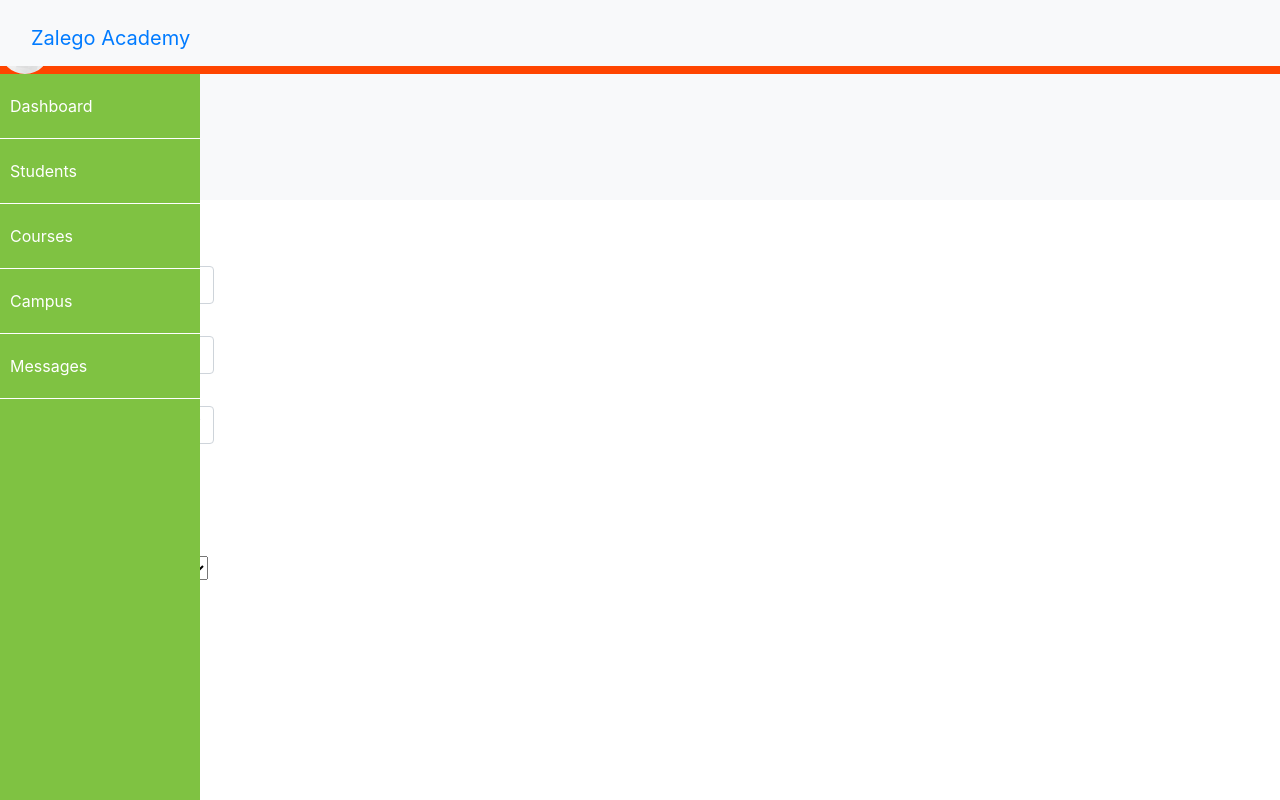
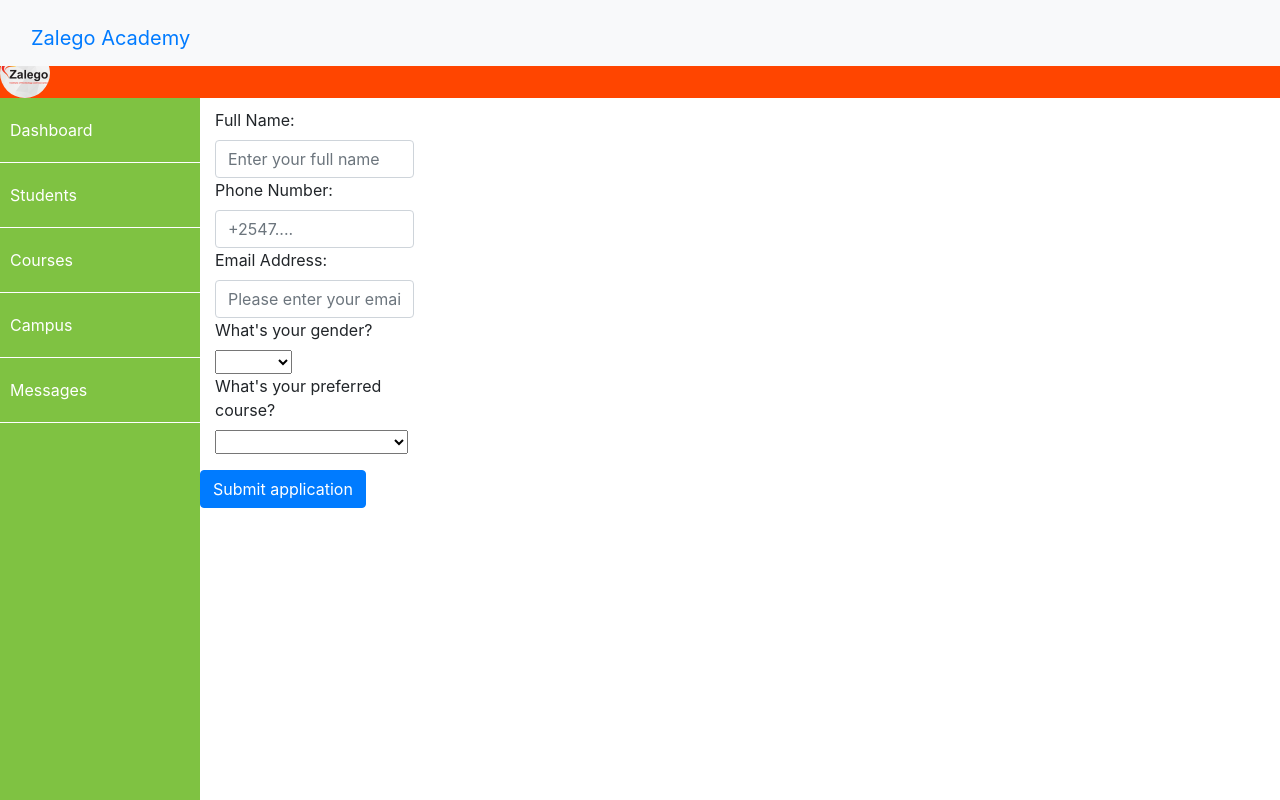
Before and after one commit to Michelle-Wanderi/project, a PHP site: page /add-enrollment.php in a window 1280 px wide. Run offline with PHP 8.4, Linux system fonts and the light colour scheme.

Commit message:
other changes

```diff
--- a/add-enrollment.php
+++ b/add-enrollment.php
@@ -41,15 +41,7 @@ else{
     <link rel="stylesheet" href="font-awesome/fonts/fontawesome-webfont.svg">
 </head>
 <body>
-    <!-- All our code. write here   -->
 
-	<div class="header">
-	<img src="zalego.jpg" alt="zalego" height="50" width="50" class="rounded-circle">
-	<a href="#" class="navbar-trigger"><span></span></a>
-	</div>
-	<div class="sidebar">
-        <?php require_once('includes/sidebar.php')?>
-	</div>
     <nav  class="navbar navbar-expand-lg bg-light fixed-top ">
         <div class="container-fluid">
             <a href="#" class="navbar-brand">Zalego Academy</a>
@@ -58,9 +50,15 @@ else{
             </button>
         </div>
     </nav><br><br>
-    <main class="p-5 bg-light grey text-black mb-4">
-        <h1>Join Us</h1>
-    </main>
+    <div class="header">
+	<img src="zalego.jpg" alt="zalego" height="50" width="50" class="rounded-circle">
+
+	<a href="#" class="navbar-trigger"><span></span></a>
+	</div>
+    <div class="sidebar">
+        <?php require_once('includes/sidebar.php')?>
+	</div>
+    <div class="main-content">
     <div class="container-fluid">
         <div class="row">
                 <form action="add-enrollment.php" method="POST">
@@ -95,6 +93,8 @@ else{
                         </select>
                     </div>
                  </div>
+                 </div>
+
                  <button class="btn btn-primary" name="submitButton">Submit application</button>
                 </form>
 
```
